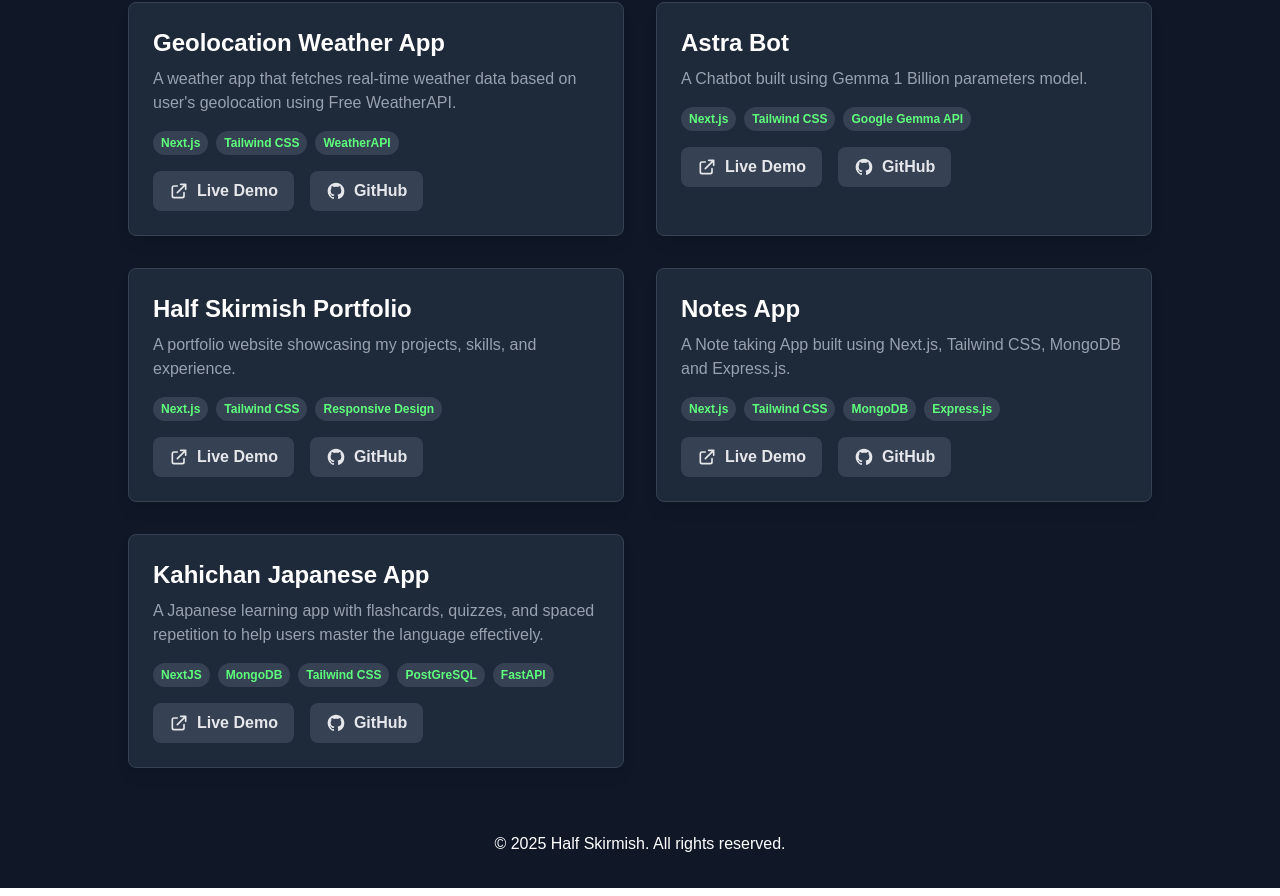
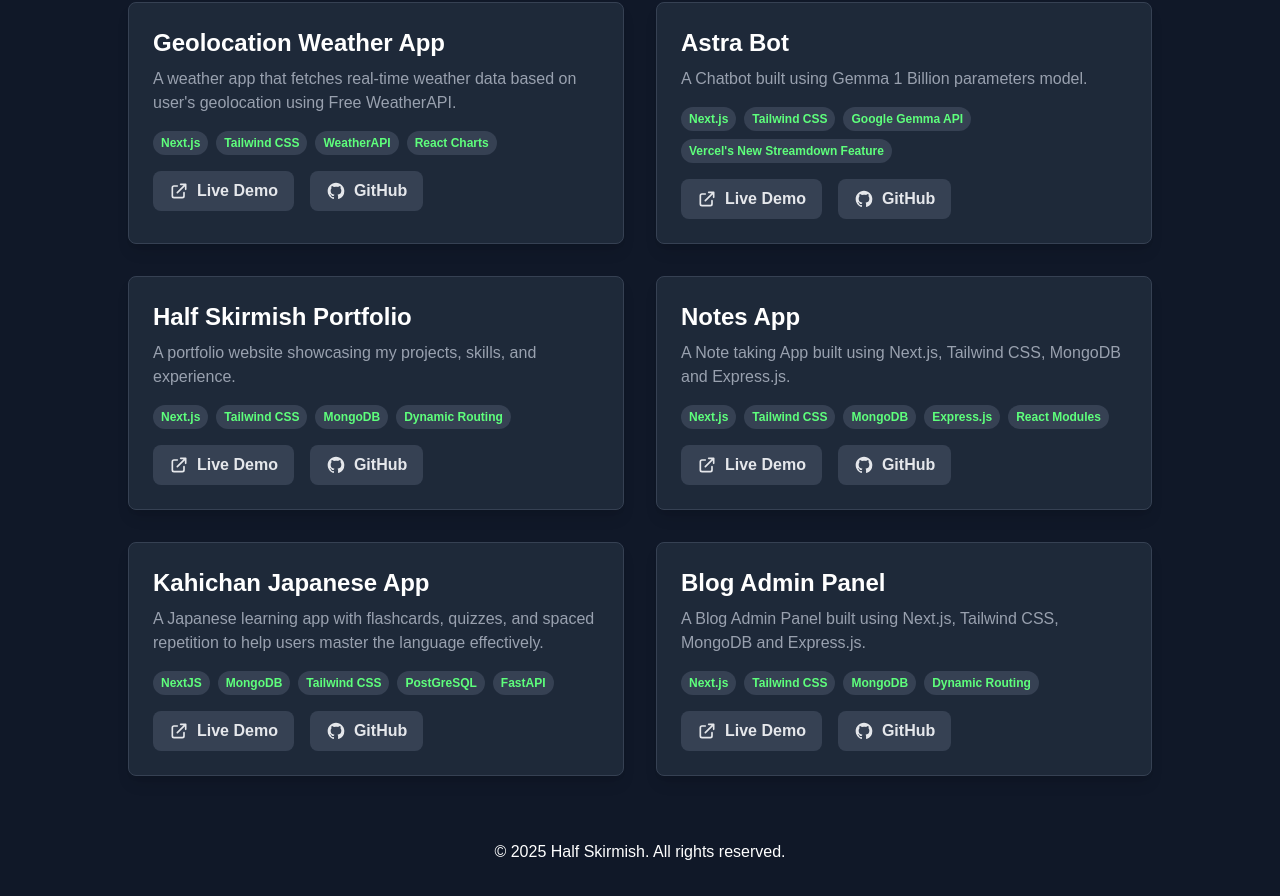
Before and after one commit to half-skirmish/frontend-halfskirmish-v2, a Next.js app: page /about-me in a window 1280 px wide. Shown: the part 638-1534 px from the top of the page. Built offline with nearby package versions, Linux system fonts and the light colour scheme.

Commit message:
Updated the links for projects

```diff
--- a/app/(navItems)/about-me/page.js
+++ b/app/(navItems)/about-me/page.js
@@ -96,28 +96,28 @@ const projects = [
   {
     title: "Geolocation Weather App",
     description: "A weather app that fetches real-time weather data based on user's geolocation using Free WeatherAPI.",
-    techStack: ["Next.js", "Tailwind CSS", "WeatherAPI"],
+    techStack: ["Next.js", "Tailwind CSS", "WeatherAPI", "React Charts"],
     liveUrl: "https://weather.halfskirmish.com",
     repoUrl: "https://github.com/naman-1905/Weather-App",
   },
       {
     title: "Astra Bot",
     description: "A Chatbot built using Gemma 1 Billion parameters model.",
-    techStack: ["Next.js", "Tailwind CSS", "Google Gemma API"],
+    techStack: ["Next.js", "Tailwind CSS", "Google Gemma API", "Vercel's New Streamdown Feature"],
     repoUrl: "https://github.com/naman-1905/AI-Chatbot",
     liveUrl: "https://chat.halfskirmish.com",
   },
     {
     title: "Half Skirmish Portfolio",
     description: "A portfolio website showcasing my projects, skills, and experience.",
-    techStack: ["Next.js", "Tailwind CSS", "Responsive Design"],
+    techStack: ["Next.js", "Tailwind CSS", "MongoDB", "Dynamic Routing"],
     liveUrl: "/",
     repoUrl: "https://github.com/half-skirmish/frontend-halfskirmish-v2",
   },
   {
     title: "Notes App",
     description: "A Note taking App built using Next.js, Tailwind CSS, MongoDB and Express.js.",
-    techStack: ["Next.js", "Tailwind CSS", "MongoDB", "Express.js"],
+    techStack: ["Next.js", "Tailwind CSS", "MongoDB", "Express.js", "React Modules"],
     liveUrl: "https://notes.halfskirmish.com",
     repoUrl: "https://github.com/naman-1905/Notes-App",
   },
@@ -127,7 +127,14 @@ const projects = [
     techStack: ["NextJS", "MongoDB", "Tailwind CSS", "PostGreSQL", "FastAPI"],
     liveUrl: "https://kahichandev.halfskirmish.com/",
     repoUrl: "https://github.com/kahitoz-infra/kahitoz-japanese-app",
+  },
+   {
+    title: "Blog Admin Panel",
+    description: "A Blog Admin Panel built using Next.js, Tailwind CSS, MongoDB and Express.js.",
+    techStack: ["Next.js", "Tailwind CSS", "MongoDB", "Dynamic Routing"],
+    repoUrl: "https://github.com/half-skirmish/backend-halfskirmish",
   }
+
 ];
 
 // --- Main Page Component ---
```
